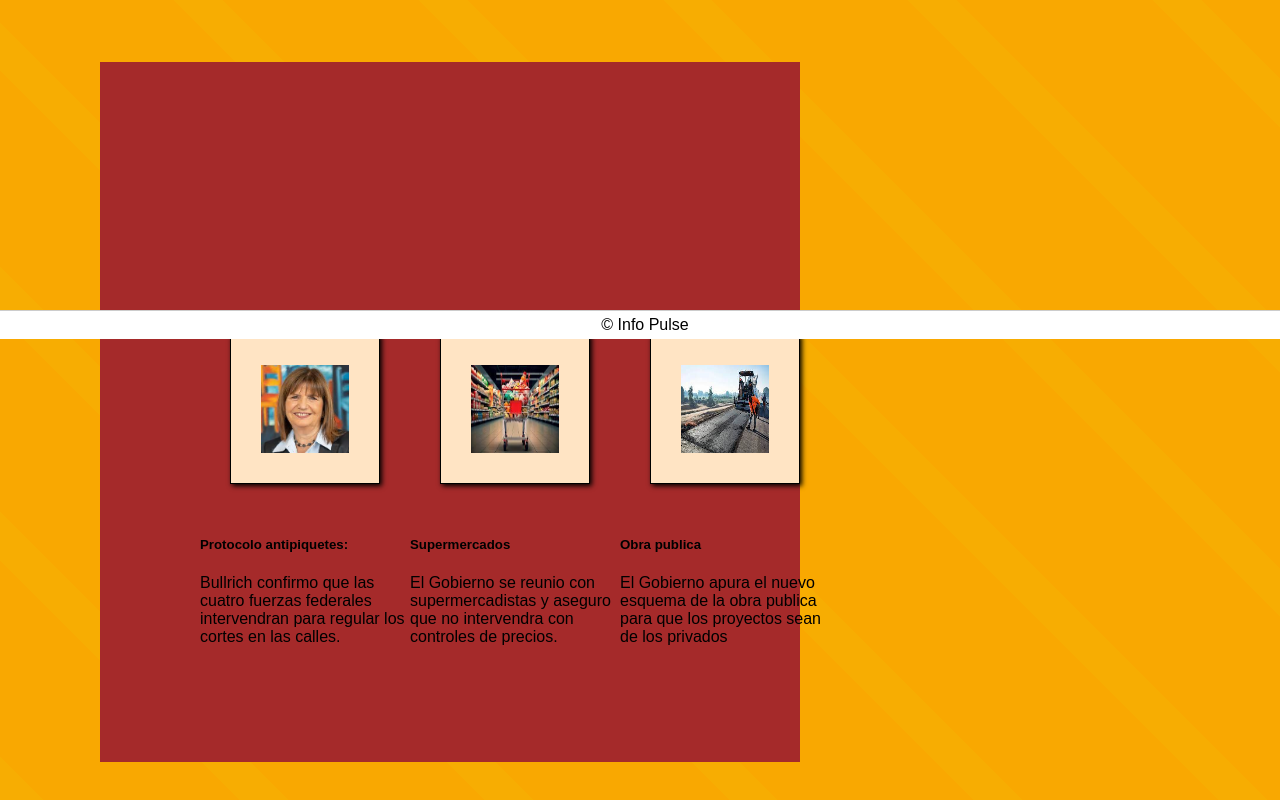
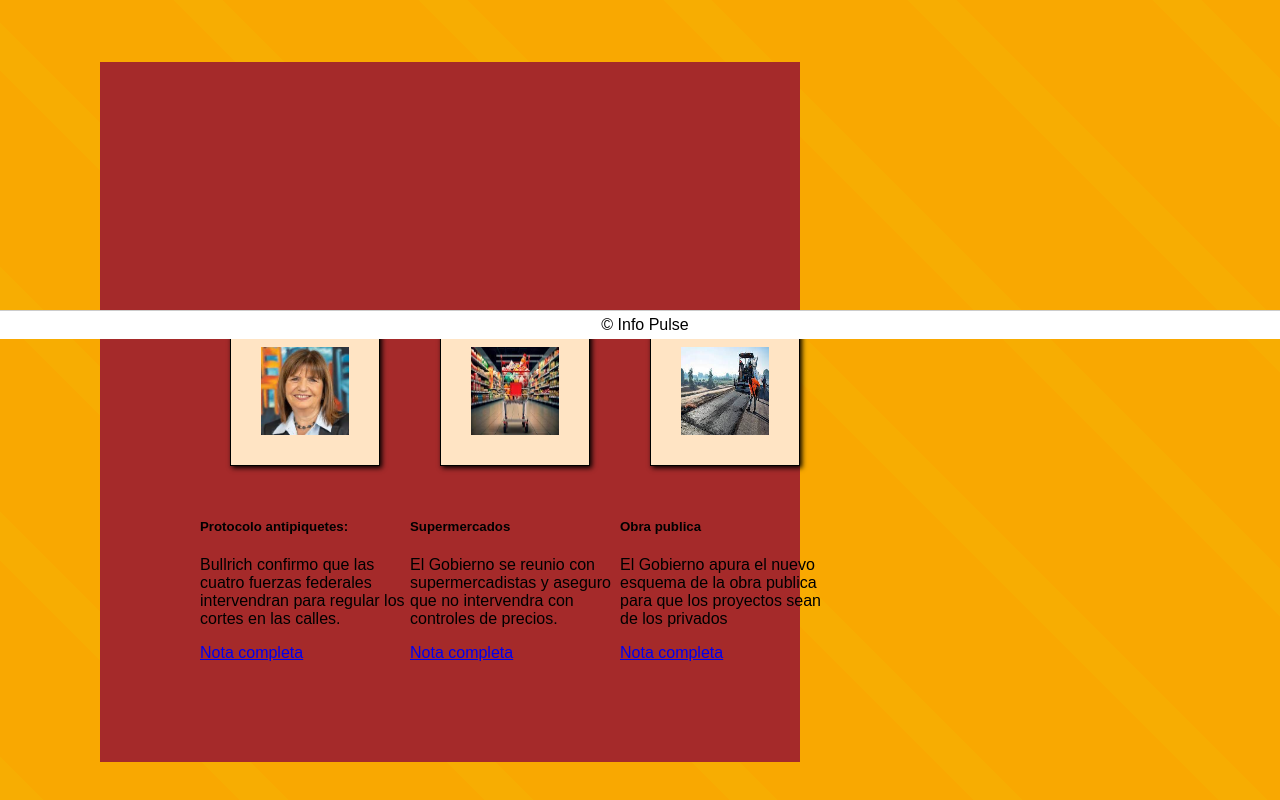
Before and after one commit to boniscontro22/Proyecto-final-Boniscontro-Octavio, a plain HTML site: page pages/locales.html in a window 1280 px wide. Shown: the part 461-1261 px from the top of the page. Drawn offline with Linux system fonts and the light colour scheme.

Commit message:
nada modificado

```diff
--- a/pages/locales.html
+++ b/pages/locales.html
@@ -51,21 +51,24 @@
                 <div class="cuerpo">
                   <h5 class="titulo">Protocolo antipiquetes:</h5>
                   <p class="texto">Bullrich confirmo que las cuatro fuerzas federales intervendran para regular los cortes en las calles.</p>
-                </div>
+                  <a href="https://tn.com.ar/politica/2023/12/14/bullrich-da-detalles-del-protocolo-antipiquetes-del-paquete-de-medidas-para-mantener-el-orden-publico/" target="_blank" >Nota completa</a>
+            </div>
             </div>
             <div class="tarjeta" style="width: 18rem;">
                 <img src="../imagenes/super.jpeg" class="imgtarjeta" alt="imagen de tarjeta">
                 <div class="cuerpo">
                   <h5 class="titulo">Supermercados</h5>
                   <p class="texto">El Gobierno se reunio con supermercadistas y aseguro que no intervendra con controles de precios.</p>
-                </div>
+                  <a href="https://tn.com.ar/economia/2023/12/14/el-gobierno-se-reunio-con-supermercadistas-y-aseguro-que-no-intervendra-con-controles-de-precios/" target="_blank" >Nota completa</a>
+            </div>
             </div>
             <div class="tarjeta" style="width: 18rem;">
                 <img src="../imagenes/obra publica.jpeg" class="imgtarjeta" alt="imagen de tarjeta">
                 <div class="cuerpo">
                   <h5 class="titulo">Obra publica</h5>
                   <p class="texto">El Gobierno apura el nuevo esquema de la obra publica para que los proyectos sean de los privados</p>
-                </div>
+                  <a href="https://tn.com.ar/economia/2023/12/14/ferraro-apura-el-nuevo-esquema-de-la-obra-publica-para-que-los-proyectos-queden-en-manos-del-sector-privado/" target="_blank" >Nota completa</a>
+            </div>
             </div>
         </section>
 
```
